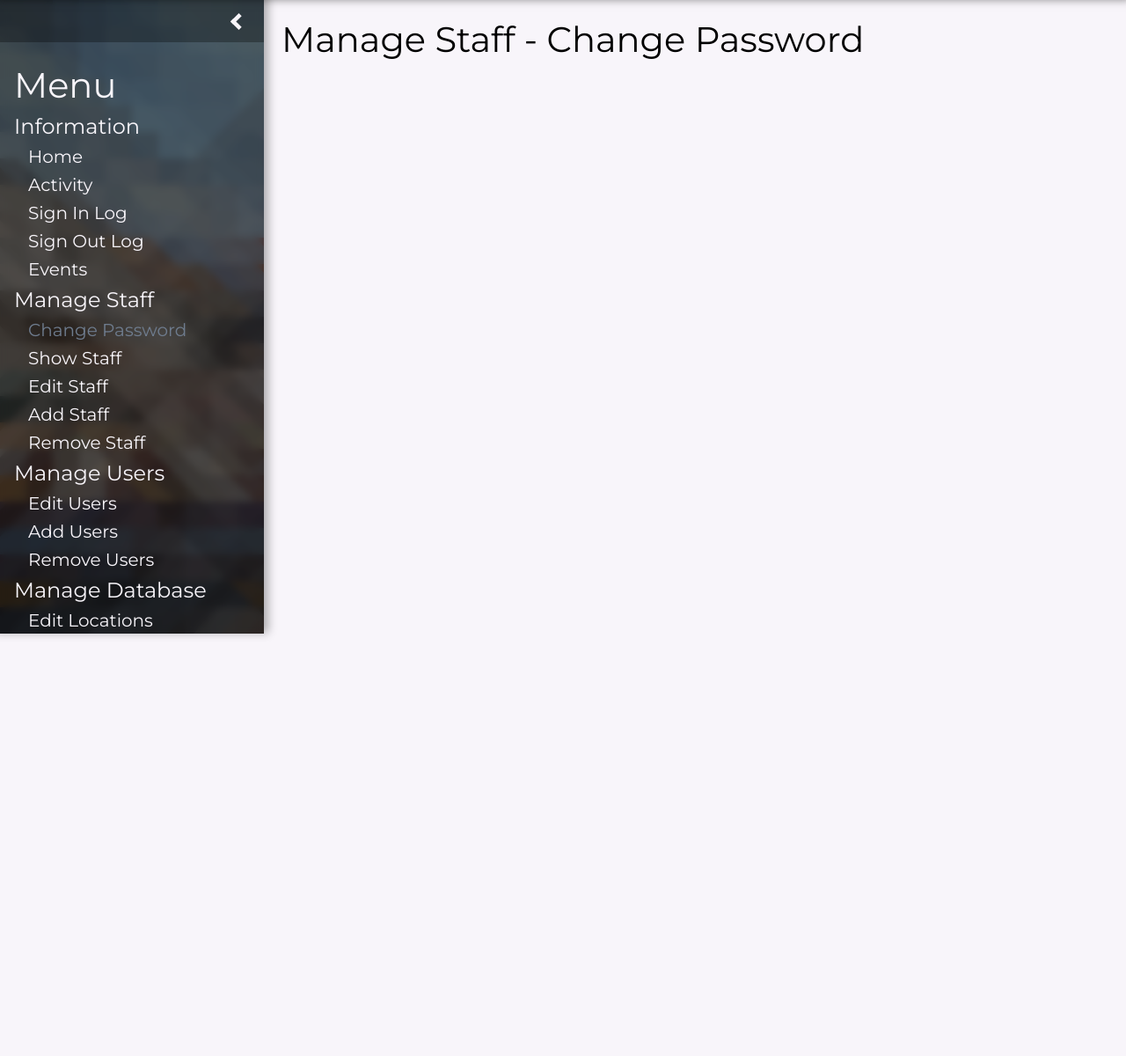
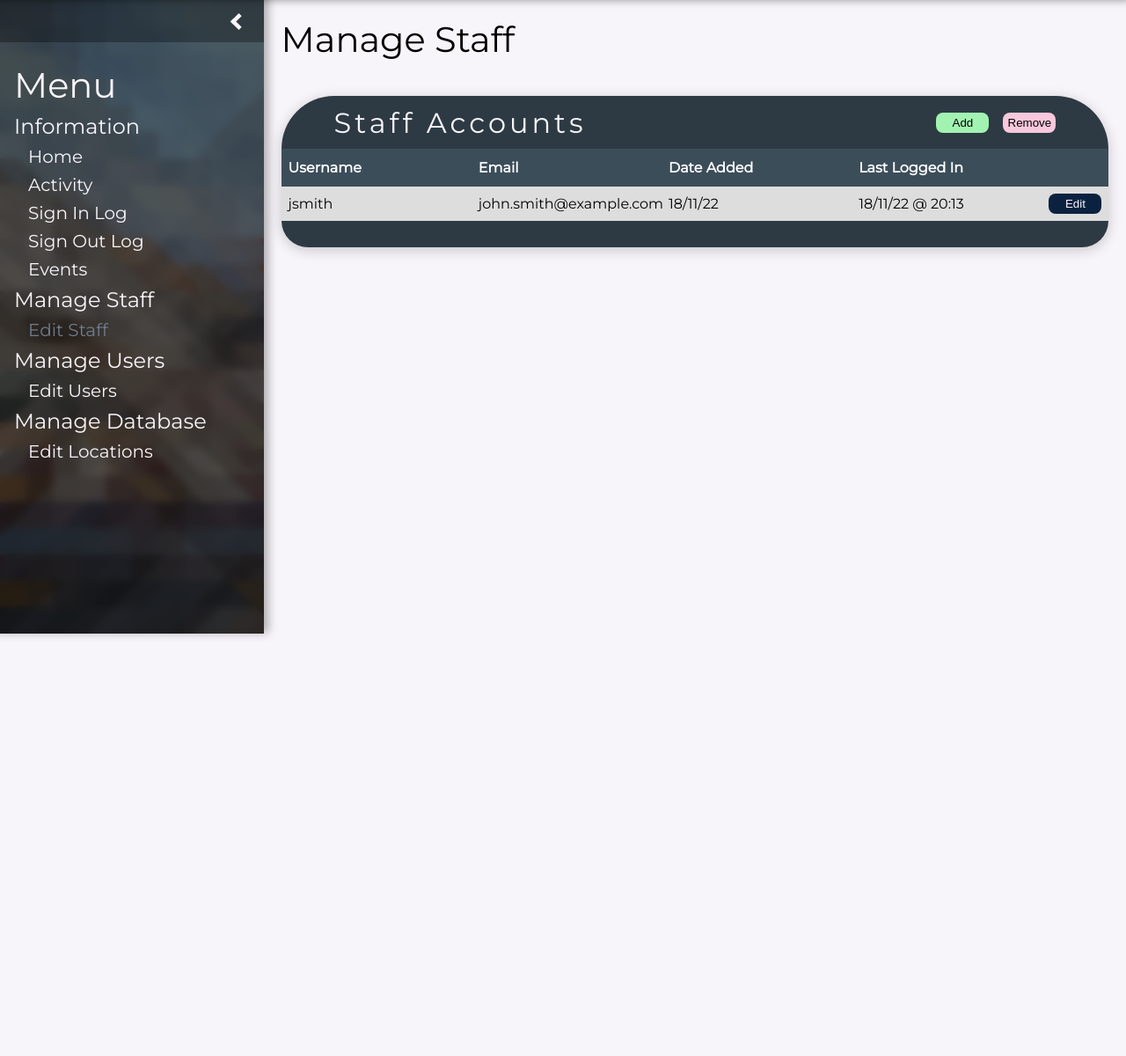
Before and after one commit to lwholten/doyrms-registration, a PHP site: page /pages/php/admin_page.php in a window 1280 px wide, after a click on "Edit Staff". Shown: the part 80-1280 px from the top of the page at 88% size. Run offline with PHP 8.4, Linux system fonts and the light colour scheme; the visitor is signed in with stand-in values (Sample User, id 1).

Commit message:
Added tables to display data from the server to the staff and admin pages

```diff
--- a/css/admin_page.css
+++ b/css/admin_page.css
@@ -1,16 +1,38 @@
 <!DOCTYPE html>
 <style>
-body {
-  height: 100%;
-  width: 100vw;
-  margin: 0px;
+.hidden_section {
+  width: 100%;
+  height: auto;
+  display: none;
+  flex-direction: column;
+  margin-bottom: 40px;
+}
+.hidden_section_active {
   display: flex;
-  flex-direction: column;
-  align-items: center;
-  background: var(--white);
-  background-attachment: fixed;
-  background-position: center;
-  background-repeat: no-repeat;
-  background-size: cover;
 }
+.hidden_section h3 {
+  display: inline-block;
+  width: auto;
+  border-bottom: 2px solid #C6C4C8;
+}
+.hidden_section .edit_wrapper {
+  width: 100%;
+  height: auto;
+  display: grid;
+  grid-template-columns: 1fr 1fr;
+  grid-template-rows: 60px;
+}
+.add_button {
+  background: var(--green);
+}
+.remove_button {
+  background: var(--red);
+}
+.edit_button {
+  background: var(--navy);
+}
+#locations_accounts_table {
+  table-layout: auto;
+}
+
 </style>
--- a/css/mainstyles.css
+++ b/css/mainstyles.css
@@ -12,8 +12,8 @@
   --burgundy: #72253D;
   --bookmark_border: var(--black);
   --bookmark_background: var(--burgundy);
-  --sign_in_button_color: rgba(162, 242, 178, 1);
-  --sign_out_button_color: rgba(248, 200, 220, 1);
+  --green: rgba(162, 242, 178, 1);
+  --red: rgba(248, 200, 220, 1);
 }
 
 body {
--- a/css/staff_page.css
+++ b/css/staff_page.css
@@ -31,7 +31,7 @@ body {
 }
 .main_section {
   width: 96%;
-  padding: 20px 20px 0px 20px;
+  padding: 20px 2% 0px 2%;
   height: auto;
   min-height: 200px;
   display: none;
@@ -39,8 +39,9 @@ body {
 .main_section_active {
   display: block;
 }
-.main_section h2{
+.title {
   text-transform: capitalize;
+  margin-bottom: 40px;
 }
 
 #sidebar {
@@ -115,6 +116,9 @@ body {
   background: rgba(0,0,0,0.15);
   margin: 8px 0px;
 }
+#sidebar_contents li:last-child {
+  margin-bottom: 40px;
+}
 #sidebar_contents .sidebar_subtitle {
   width: 100%;
   padding: 4px 0px;
@@ -150,6 +154,101 @@ body {
   background: rgba(0,0,0,0.2);
 }
 
+
+.table_wrapper {
+  width: 100%;
+  height: auto;
+  display: flex;
+  flex-direction: column;
+  border-radius: 60px 60px 30px 30px;
+  box-shadow: 0px 3px 15px rgb(0 0 0 / 20%);
+  margin-bottom: 40px;
+}
+.table_wrapper header {
+  width: 100%;
+  min-height: 60px;
+  grid-area: 1 / 1 / 2 / 2;
+  border-radius: 60px 60px 0px 0px;
+  display: flex;
+  flex-direction: row;
+  justify-content: flex-start;
+  align-items: center;
+}
+.table_wrapper header .button_wrapper {
+  width: auto;
+  height: 100%;
+  display: grid;
+  grid-template-columns: 60px;
+  grid-auto-columns: 60px;
+  grid-template-rows: 1fr;
+  grid-auto-flow: column;
+  grid-column-gap: 16px;
+  margin: auto 60px auto auto;
+}
+.table_wrapper header button {
+  height: 100%;
+  width: 100%;
+  padding: 4px;
+  border: none;
+  border-radius: 8px;
+  cursor: pointer;
+  justify-content: center;
+  align-items: center;
+  transition: color 100ms;
+  color: black;
+}
+.table_wrapper header button:hover {
+  color: var(--grey);
+}
+.table_wrapper footer {
+  width: 100%;
+  min-height: 30px;
+  grid-area: 1 / 1 / 2 / 2;
+  border-radius: 0px 0px 60px 60px;
+}
+.table_wrapper footer, header {
+  background-color: #2D3A43;
+}
+.table_wrapper header h2 {
+  font-size: 32px;
+  letter-spacing: 4px;
+  color: var(--white);
+  margin-left: 60px;
+}
+.table {
+  border-collapse: collapse;
+  table-layout: fixed;
+  width: 100%;
+}
+.table td, .table th {
+  padding: 8px;
+}
+.table th:last-of-type {
+  width: 60px;
+}
+.table tr:nth-child(even){
+  background-color: #DDDDDD;
+}
+.table tr:hover {
+  background-color: rgba(0,0,0,0.2);
+}
+.table th {
+  padding-top: 12px;
+  padding-bottom: 12px;
+  text-align: left;
+  background-color: #3C4D5A;
+  color: white;
+}
+.table button {
+  width: 100%;
+  padding: 4px;
+  height: auto;
+  border: none;
+  border-radius: 8px;
+  color: var(--white);
+  cursor: pointer;
+}
+
 @media screen and (max-width: 1400px), (max-height: 800px) {
   #main_header {
     min-height: 80px;
--- a/pages/html/admin_page.html
+++ b/pages/html/admin_page.html
@@ -35,15 +35,9 @@
           <li onclick="toggleMainSection(this.id,'m4')" class="sidebar_button" id="s4"><h4>Sign Out Log</h4></li>
           <li onclick="toggleMainSection(this.id,'m5')" class="sidebar_button" id="s5"><h4>Events</h4></li>
           <li class="sidebar_subtitle"><h3>Manage Staff</h3></li>
-          <li onclick="toggleMainSection(this.id,'m11')" class="sidebar_button" id="s11"><h4>Change Password</h4></li>
-          <li onclick="toggleMainSection(this.id,'m12')" class="sidebar_button" id="s12"><h4>Show Staff</h4></li>
-          <li onclick="toggleMainSection(this.id,'m13')" class="sidebar_button" id="s13"><h4>Edit Staff</h4></li>
-          <li onclick="toggleMainSection(this.id,'m14')" class="sidebar_button" id="s14"><h4>Add Staff</h4></li>
-          <li onclick="toggleMainSection(this.id,'m15')" class="sidebar_button" id="s15"><h4>Remove Staff</h4></li>
+          <li onclick="toggleMainSection(this.id,'m11')" class="sidebar_button" id="s11"><h4>Edit Staff</h4></li>
           <li class="sidebar_subtitle"><h3>Manage Users</h3></li>
           <li onclick="toggleMainSection(this.id,'m21')" class="sidebar_button" id="s21"><h4>Edit Users</h4></li>
-          <li onclick="toggleMainSection(this.id,'m22')" class="sidebar_button" id="s22"><h4>Add Users</h4></li>
-          <li onclick="toggleMainSection(this.id,'m23')" class="sidebar_button" id="s23"><h4>Remove Users</h4></li>
           <li class="sidebar_subtitle"><h3>Manage Database</h3></li>
           <li onclick="toggleMainSection(this.id,'m31')" class="sidebar_button" id="s31"><h4>Edit Locations</h4></li>
         </ul>
@@ -65,34 +59,123 @@
       <section class="main_section" id="m5">
         <h2>Events</h2>
       </section>
+
       <section class="main_section" id="m11">
-        <h2>Manage Staff - Change Password</h2>
-      </section>
-      <section class="main_section" id="m12">
-        <h2>Manage Staff - Show Staff</h2>
-      </section>
-      <section class="main_section" id="m13">
-        <h2>Manage Staff - Edit Staff</h2>
-      </section>
-      <section class="main_section" id="m14">
-        <h2>Manage Staff - Add Staff</h2>
-      </section>
-      <section class="main_section" id="m15">
-        <h2>Manage Staff - Remove Staff</h2>
+        <h2 class="title">Manage Staff</h2>
+        <div class="table_wrapper">
+          <header>
+            <h2>Staff Accounts</h2>
+            <div class="button_wrapper">
+              <button onclick="toggleHiddenSection('staff_add_section');" class="add_button" id="add_staff_button">Add</button>
+              <button onclick="toggleHiddenSection('staff_remove_section');" class="remove_button" id="remove_staff_button">Remove</button>
+            </div>
+          </header>
+          <table class="table" id="staff_accounts_table">
+            <tr>
+              <th>Username</th>
+              <th>Email</th>
+              <th>Date Added</th>
+              <th>Last Logged In</th>
+              <th></th>
+            </tr>
+            <tr>
+              <td>jsmith</td>
+              <td>john.smith@example.com</td>
+              <td>18/11/22</td>
+              <td>18/11/22 @ 20:13</td>
+              <td><button onclick="toggleHiddenSection('staff_edit_section');" class="blue_button edit_button">Edit</button></td>
+            </tr>
+          </table>
+          <footer/>
+        </div>
+        <section class="hidden_section" id="staff_edit_section">
+          <h3>Edit Staff - 'jsmith'</h3>
+        </section>
+        <section class="hidden_section" id="staff_add_section">
+          <h3>Add Staff Account</h3>
+        </section>
+        <section class="hidden_section" id="staff_remove_section">
+          <h3>Remove Staff Account</h3>
+        </section>
       </section>
 
       <section class="main_section" id="m21">
-        <h2>Manage Users - Edit Users</h2>
-      </section>
-      <section class="main_section" id="m22">
-        <h2>Manage Users - Add Users</h2>
-      </section>
-      <section class="main_section" id="m23">
-        <h2>Manage Users - Remove Users</h2>
+        <h2 class="title">Manage Users</h2>
+        <div class="table_wrapper">
+          <header>
+            <h2>Users</h2>
+            <div class="button_wrapper">
+              <button onclick="toggleHiddenSection('user_add_section');" class="add_button" id="add_staff_button">Add</button>
+              <button onclick="toggleHiddenSection('user_remove_section');" class="remove_button" id="remove_staff_button">Remove</button>
+            </div>
+          </header>
+          <table class="table" id="user_accounts_table">
+            <tr>
+              <th>First Name</th>
+              <th>Second Name</th>
+              <th>Initials</th>
+              <th>Email</th>
+              <th></th>
+            </tr>
+            <tr>
+              <td>John</td>
+              <td>Smith</td>
+              <td>js</td>
+              <td>john.smith@example.com</td>
+              <td><button onclick="toggleHiddenSection('user_edit_section');" class="blue_button edit_button">Edit</button></td>
+            </tr>
+          </table>
+          <footer/>
+        </div>
+        <section class="hidden_section" id="user_edit_section">
+          <h3>Edit User - 'John Smith'</h3>
+        </section>
+        <section class="hidden_section" id="user_add_section">
+          <h3>Add User</h3>
+        </section>
+        <section class="hidden_section" id="user_remove_section">
+          <h3>Remove User</h3>
+        </section>
       </section>
 
       <section class="main_section" id="m31">
-        <h2>Manage Database - Edit Locations</h2>
+        <h2 class="title">Manage Database</h2>
+        <div class="table_wrapper">
+          <header>
+            <h2>Locations</h2>
+            <div class="button_wrapper">
+              <button onclick="toggleHiddenSection('locations_add_section');" class="add_button" id="add_staff_button">Add</button>
+              <button onclick="toggleHiddenSection('locations_remove_section');" class="remove_button" id="remove_staff_button">Remove</button>
+            </div>
+          </header>
+          <table class="table" id="locations_accounts_table">
+            <tr>
+              <th>Location Name</th>
+              <th>Description</th>
+              <th></th>
+            </tr>
+            <tr>
+              <td>Dining Hall</td>
+              <td>Where students go to dine</td>
+              <td><button onclick="toggleHiddenSection('locations_edit_section');" class="blue_button edit_button">Edit</button></td>
+            </tr>
+            <tr>
+              <td>Cafe</td>
+              <td>Where students go to relax</td>
+              <td><button onclick="toggleHiddenSection('locations_edit_section');" class="blue_button edit_button">Edit</button></td>
+            </tr>
+          </table>
+          <footer/>
+        </div>
+        <section class="hidden_section" id="locations_edit_section">
+          <h3>Edit Locations - 'Dining Hall'</h3>
+        </section>
+        <section class="hidden_section" id="locations_add_section">
+          <h3>Add Location</h3>
+        </section>
+        <section class="hidden_section" id="locations_remove_section">
+          <h3>Remove Location</h3>
+        </section>
       </section>
     </div>
   </div>
--- a/scripts/staff_page_functions.js
+++ b/scripts/staff_page_functions.js
@@ -27,7 +27,7 @@ function toggleSidebar() {
 
 function toggleMainSection(button_id, section_id) {
   var section = document.getElementById(section_id);
-  var button = document.getElementById(button_id)
+  var button = document.getElementById(button_id);
   /*If the parameters are left empty*/
   if (section === null) {
     /*Outputs an error message to the console*/
@@ -51,7 +51,7 @@ function toggleMainSection(button_id, section_id) {
     old_button.classList.remove('sidebar_button_active');
     /*Shows the new section and adds the active class*/
     section.style.display = 'block';
-    section.classList.add('main_section_active')
+    section.classList.add('main_section_active');
     /*Updates the background color of the selected button and adds the active class*/
     button.classList.add('sidebar_button_active');
   }
--- a/todo.txt
+++ b/todo.txt
@@ -11,7 +11,6 @@ This text file contains a list of everything that needs to be done before finali
 # These tasks involve the creation of certain pages and their attributes
 
   - Link staff sign in system to the database
-  - Create CSS required for displaying data on the Staff and Admin pages
   - Timeouts
     - if a staff member has been idle for more than X minutes (which can be set by the admin),
       It will automatically log them out and send them to the home page
```
Also changed, not shown: css/main_page.css (+6 -2 lines), scripts/admin_page_functions.js (+21 -0 lines).
